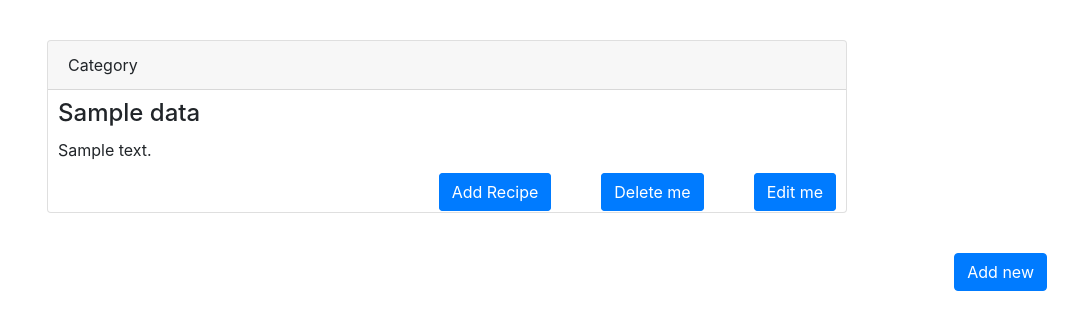
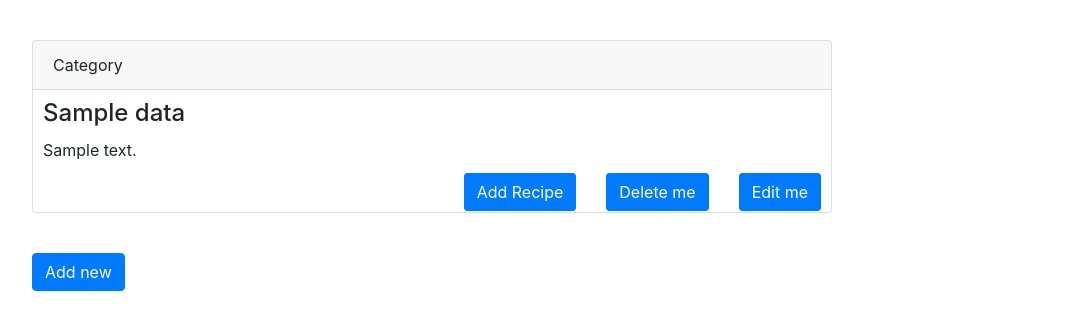
Before and after one commit to xcixor/yummy_recipes, a Python web app: template myapp/templates/dashboard/dashboard.html in a window 1280 px wide. Shown: the part 56-386 px from the top of the page, without its empty margins (93-1171 px from the left). Run offline with Jinja, Linux system fonts and the light colour scheme; the template is opened without the code that fills it: most values are stand-ins (such as "Sample title", 1, 10 or a date in 2020); some libraries are stand-ins or nearby versions.

Commit message:
Fix look and feel of dashboard

```diff
--- a/myapp/templates/dashboard/dashboard.html
+++ b/myapp/templates/dashboard/dashboard.html
@@ -39,7 +39,7 @@
 <div class="container">
 
 <div class="row">
-  <div class="col-md-12">
+
           <div class="card">
               <div class="card-header">
                 Category
@@ -50,15 +50,15 @@
                 <ul>
                   <div class="cat-btns">
                     <ul style="list-style-type: none">
-                      <li style="float: right; padding-left: 50px;"><a href="/edit_category/{{ data['name'] }}" class="btn btn-primary">Edit me</a></li>
-                      <li style="float: right; padding-left: 50px;"> <a href="/delete_category/{{ data['name'] }}" class="btn btn-primary">Delete me</a></li>
-                      <li style="float: right; padding-left: 50px;"> <a href="/create_recipe/{{ data['name'] }}" class="btn btn-primary">Add Recipe</a></li>
+                      <li style="float: right; padding-left: 30px;"><a href="/edit_category/{{ data['name'] }}" class="btn btn-primary">Edit me</a></li>
+                      <li style="float: right; padding-left: 30px;"> <a href="/delete_category/{{ data['name'] }}" class="btn btn-primary">Delete me</a></li>
+                      <li style="float: right; padding-left: 30px;"> <a href="/create_recipe/{{ data['name'] }}" class="btn btn-primary">Add Recipe</a></li>
                     </ul>
                   </div>
                 </ul>
              </div>
            </div>
-  </div>
+
 </div>
 
 </div>
@@ -72,10 +72,8 @@
 {% endif %}
 <div class="container">
   <div class="row">
-    <div class="col-md-12">
-        <a href="{{ url_for('home.create_category') }}" class="btn btn-primary float-right">Add new</a>
-    </div>
-    </div>
+      <a href="{{ url_for('home.create_category') }}" class="btn btn-primary">Add new</a>
   </div>
+</div>
 
 {% endblock %}
```
